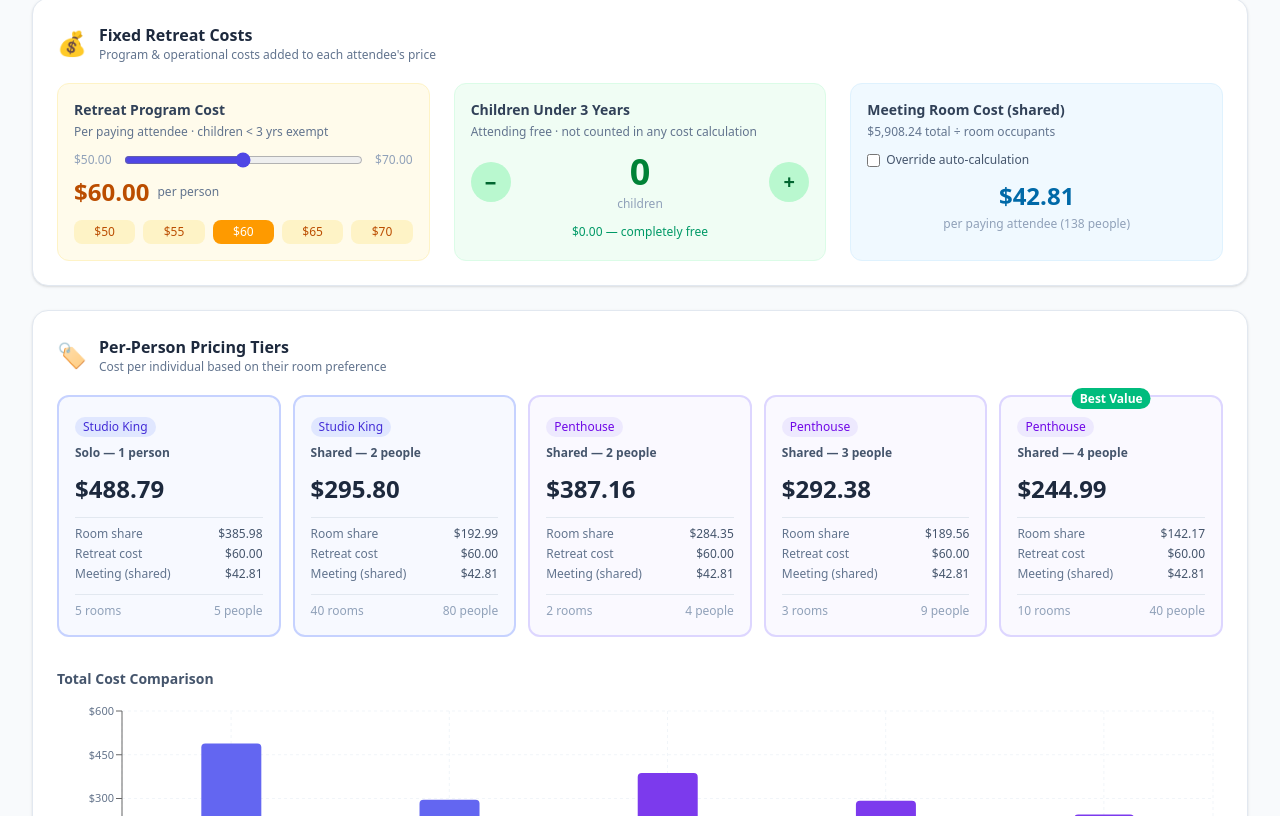
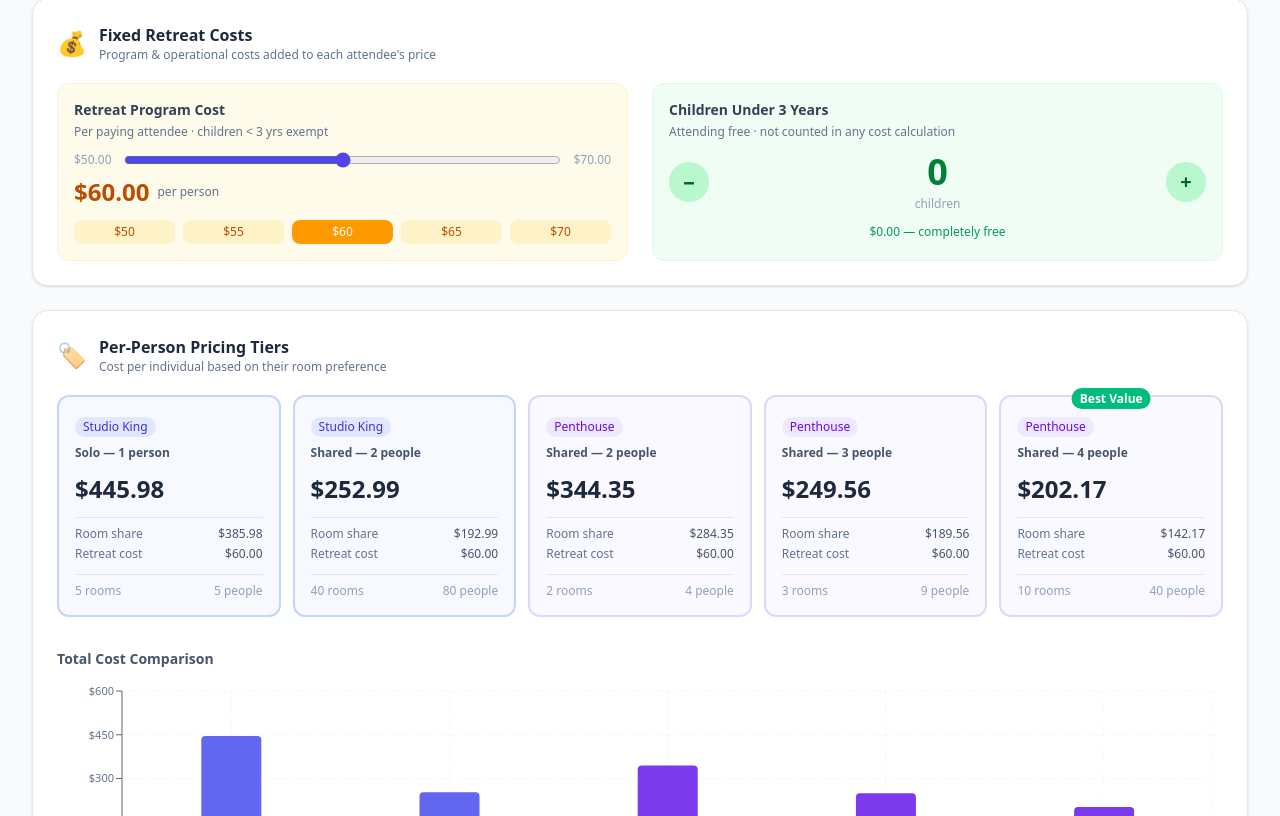
Before and after one commit to chitamoor/sojourners-retreat-planner, a React (Vite) app: page / in a window 1280 px wide. Shown: the part 684-1500 px from the top of the page. Built offline with nearby package versions, Linux system fonts and the light colour scheme.

Commit message:
Remove meeting room cost from per-person pricing — room + fixed retreat only
Made-with: Cursor

```diff
--- a/src/App.tsx
+++ b/src/App.tsx
@@ -1,7 +1,7 @@
 import { useState, useMemo } from 'react';
 import { DEFAULTS } from './constants';
 import type { RoomAllocation, FixedCostConfig } from './types';
-import { computePricingTiers, computeFinancialSummary, totalHeadcount, meetingCostPerPerson } from './utils/pricing';
+import { computePricingTiers, computeFinancialSummary, totalHeadcount } from './utils/pricing';
 import HotelReference from './components/HotelReference';
 import RoomAllocator from './components/RoomAllocator';
 import FixedCosts from './components/FixedCosts';
@@ -22,8 +22,6 @@ const DEFAULT_ALLOCATION: RoomAllocation = {
 const DEFAULT_FIXED_CONFIG: FixedCostConfig = {
   retreatCostPerPerson: DEFAULTS.fixedCostPerPerson,
   childrenUnder3: DEFAULTS.childrenUnder3,
-  overrideMeetingCostPerPerson: false,
-  meetingCostOverride: 0,
 };
 
 export default function App() {
@@ -43,8 +41,6 @@ export default function App() {
     setAllocation(DEFAULT_ALLOCATION);
     setFixedConfig(DEFAULT_FIXED_CONFIG);
   }
-
-  const autoCost = meetingCostPerPerson(headcount);
 
   return (
     <div className="min-h-screen bg-slate-50">
@@ -97,7 +93,6 @@ export default function App() {
         <RoomAllocator allocation={allocation} onChange={setAllocation} />
         <FixedCosts
           config={fixedConfig}
-          payingAttendees={headcount}
           onChange={setFixedConfig}
         />
         <PricingTiers tiers={tiers} />
@@ -108,8 +103,6 @@ export default function App() {
       <footer className="border-t border-slate-200 bg-white mt-8">
         <div className="max-w-7xl mx-auto px-4 sm:px-6 lg:px-8 py-4 text-center text-xs text-slate-400">
           Sojourners Retreat · Pricing Planner · Based on contract dated Feb 23, 2026
-          <span className="mx-2">·</span>
-          Meeting room cost auto-spread: ${autoCost.toFixed(2)} per paying attendee
         </div>
       </footer>
     </div>
--- a/src/components/FixedCosts.tsx
+++ b/src/components/FixedCosts.tsx
@@ -1,15 +1,13 @@
-import { CONTRACT, DEFAULTS } from '../constants';
+import { DEFAULTS } from '../constants';
 import type { FixedCostConfig } from '../types';
-import { fmt, meetingCostPerPerson } from '../utils/pricing';
+import { fmt } from '../utils/pricing';
 
 interface Props {
   config: FixedCostConfig;
-  payingAttendees: number;
   onChange: (config: FixedCostConfig) => void;
 }
 
-export default function FixedCosts({ config, payingAttendees, onChange }: Props) {
-  const autoCost = meetingCostPerPerson(payingAttendees);
+export default function FixedCosts({ config, onChange }: Props) {
 
   function set<K extends keyof FixedCostConfig>(key: K, value: FixedCostConfig[K]) {
     onChange({ ...config, [key]: value });
@@ -25,7 +23,7 @@ export default function FixedCosts({ config, payingAttendees, onChange }: Props)
         </div>
       </div>
 
-      <div className="grid grid-cols-1 md:grid-cols-3 gap-6">
+      <div className="grid grid-cols-1 md:grid-cols-2 gap-6">
         {/* Retreat cost per person */}
         <div className="bg-amber-50 border border-amber-100 rounded-xl p-4">
           <label className="block text-sm font-semibold text-slate-700 mb-1">
@@ -92,46 +90,6 @@ export default function FixedCosts({ config, payingAttendees, onChange }: Props)
           </p>
         </div>
 
-        {/* Meeting room cost spread */}
-        <div className="bg-sky-50 border border-sky-100 rounded-xl p-4">
-          <label className="block text-sm font-semibold text-slate-700 mb-1">
-            Meeting Room Cost (shared)
-          </label>
-          <p className="text-xs text-slate-500 mb-3">
-            {fmt(CONTRACT.meetingRooms.totalEstimated)} total ÷ room occupants
-          </p>
-
-          <div className="flex items-center gap-2 mb-3">
-            <label className="text-xs text-slate-600 flex items-center gap-1.5 cursor-pointer">
-              <input
-                type="checkbox"
-                checked={config.overrideMeetingCostPerPerson}
-                onChange={e => set('overrideMeetingCostPerPerson', e.target.checked)}
-                className="accent-sky-500"
-              />
-              Override auto-calculation
-            </label>
-          </div>
-
-          {config.overrideMeetingCostPerPerson ? (
-            <div>
-              <input
-                type="number"
-                min={0}
-                step={0.01}
-                value={config.meetingCostOverride}
-                onChange={e => set('meetingCostOverride', Number(e.target.value))}
-                className="w-full border border-sky-200 rounded-lg px-3 py-2 text-sm text-slate-700 focus:outline-none focus:ring-2 focus:ring-sky-300"
-              />
-              <p className="text-xs text-slate-400 mt-1">Manual override per person</p>
-            </div>
-          ) : (
-            <div className="text-center">
-              <span className="text-2xl font-bold text-sky-700">{fmt(autoCost)}</span>
-              <p className="text-xs text-slate-400 mt-1">per paying attendee ({payingAttendees} people)</p>
-            </div>
-          )}
-        </div>
       </div>
     </div>
   );
--- a/src/components/PricingTiers.tsx
+++ b/src/components/PricingTiers.tsx
@@ -35,7 +35,6 @@ export default function PricingTiers({ tiers }: Props) {
     total: parseFloat(t.totalPerPerson.toFixed(2)),
     room: parseFloat(t.roomCostPerPerson.toFixed(2)),
     fixed: parseFloat(t.fixedCostPerPerson.toFixed(2)),
-    meeting: parseFloat(t.meetingCostPerPerson.toFixed(2)),
     type: t.roomType,
     active: t.roomCount > 0,
   }));
@@ -84,7 +83,6 @@ export default function PricingTiers({ tiers }: Props) {
               <div className="space-y-1 text-xs text-slate-500 border-t border-slate-200 pt-2">
                 <CostRow label="Room share" value={tier.roomCostPerPerson} />
                 <CostRow label="Retreat cost" value={tier.fixedCostPerPerson} />
-                <CostRow label="Meeting (shared)" value={tier.meetingCostPerPerson} />
               </div>
 
               <div className="mt-3 pt-2 border-t border-slate-200 flex justify-between text-xs text-slate-400">
@@ -142,7 +140,6 @@ const labelMap: Record<string, string> = {
   total: 'Total per person',
   room: 'Room share',
   fixed: 'Retreat cost',
-  meeting: 'Meeting (shared)',
 };
 
 function CostRow({ label, value }: { label: string; value: number }) {
--- a/src/types.ts
+++ b/src/types.ts
@@ -8,9 +8,7 @@ export interface RoomAllocation {
 
 export interface FixedCostConfig {
   retreatCostPerPerson: number; // $50–$70 program/operational cost
-  childrenUnder3: number;       // children exempt from fixed cost
-  overrideMeetingCostPerPerson: boolean;
-  meetingCostOverride: number;  // if overriding auto-calculated meeting cost spread
+  childrenUnder3: number;       // informational only — attend free, no cost impact
 }
 
 export interface PricingTier {
@@ -20,8 +18,7 @@ export interface PricingTier {
   occupants: number;
   roomCostPerPerson: number;    // room + tax share per person
   fixedCostPerPerson: number;   // retreat program cost
-  meetingCostPerPerson: number; // shared meeting room cost
-  totalPerPerson: number;       // sum of all above
+  totalPerPerson: number;       // room + fixed
   roomCount: number;            // how many rooms in this tier
   headcount: number;            // total people in this tier
   isBestValue: boolean;
--- a/src/utils/pricing.ts
+++ b/src/utils/pricing.ts
@@ -14,12 +14,6 @@ export function roomTotalCost(ratePerNight: number): number {
 /** Per-person room cost for a given occupancy level */
 export function roomCostPerPerson(ratePerNight: number, occupants: number): number {
   return roomTotalCost(ratePerNight) / occupants;
-}
-
-/** Auto-calculated meeting cost per paying attendee */
-export function meetingCostPerPerson(payingAttendees: number): number {
-  if (payingAttendees <= 0) return 0;
-  return CONTRACT.meetingRooms.totalEstimated / payingAttendees;
 }
 
 /** Total headcount from a given room allocation */
@@ -57,12 +51,6 @@ export function computePricingTiers(
   alloc: RoomAllocation,
   fixedConfig: FixedCostConfig
 ): PricingTier[] {
-  // Children under 3 are not counted in room allocation — headcount = paying adults only
-  const headcount = totalHeadcount(alloc);
-  const meetingCost = fixedConfig.overrideMeetingCostPerPerson
-    ? fixedConfig.meetingCostOverride
-    : meetingCostPerPerson(headcount);
-
   const tiers: PricingTier[] = [
     {
       id: 'studio-solo',
@@ -71,7 +59,6 @@ export function computePricingTiers(
       occupants: 1,
       roomCostPerPerson: roomCostPerPerson(STUDIO_RATE, 1),
       fixedCostPerPerson: fixedConfig.retreatCostPerPerson,
-      meetingCostPerPerson: meetingCost,
       totalPerPerson: 0,
       roomCount: alloc.studioKingSolo,
       headcount: alloc.studioKingSolo * 1,
@@ -84,7 +71,6 @@ export function computePricingTiers(
       occupants: 2,
       roomCostPerPerson: roomCostPerPerson(STUDIO_RATE, 2),
       fixedCostPerPerson: fixedConfig.retreatCostPerPerson,
-      meetingCostPerPerson: meetingCost,
       totalPerPerson: 0,
       roomCount: alloc.studioKingShared,
       headcount: alloc.studioKingShared * 2,
@@ -97,7 +83,6 @@ export function computePricingTiers(
       occupants: 2,
       roomCostPerPerson: roomCostPerPerson(PENTHOUSE_RATE, 2),
       fixedCostPerPerson: fixedConfig.retreatCostPerPerson,
-      meetingCostPerPerson: meetingCost,
       totalPerPerson: 0,
       roomCount: alloc.penthouse2person,
       headcount: alloc.penthouse2person * 2,
@@ -110,7 +95,6 @@ export function computePricingTiers(
       occupants: 3,
       roomCostPerPerson: roomCostPerPerson(PENTHOUSE_RATE, 3),
       fixedCostPerPerson: fixedConfig.retreatCostPerPerson,
-      meetingCostPerPerson: meetingCost,
       totalPerPerson: 0,
       roomCount: alloc.penthouse3person,
       headcount: alloc.penthouse3person * 3,
@@ -123,7 +107,6 @@ export function computePricingTiers(
       occupants: 4,
       roomCostPerPerson: roomCostPerPerson(PENTHOUSE_RATE, 4),
       fixedCostPerPerson: fixedConfig.retreatCostPerPerson,
-      meetingCostPerPerson: meetingCost,
       totalPerPerson: 0,
       roomCount: alloc.penthouse4person,
       headcount: alloc.penthouse4person * 4,
@@ -131,9 +114,9 @@ export function computePricingTiers(
     },
   ];
 
-  // Compute totals
+  // Compute totals: room share + fixed retreat cost only
   tiers.forEach(t => {
-    t.totalPerPerson = t.roomCostPerPerson + t.fixedCostPerPerson + t.meetingCostPerPerson;
+    t.totalPerPerson = t.roomCostPerPerson + t.fixedCostPerPerson;
   });
 
   // Mark best value (lowest total among tiers with at least 1 room)
```
